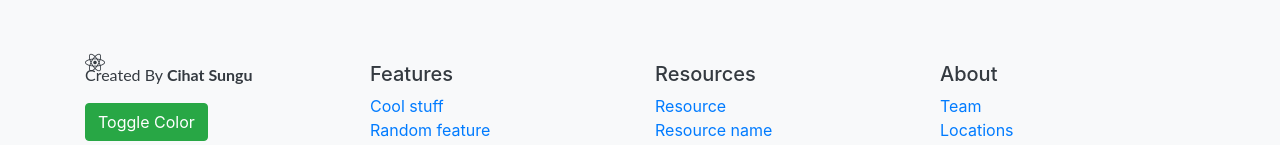
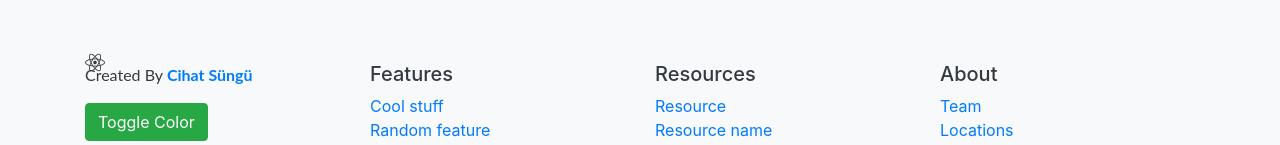
Before and after one commit to devcihat/react-dark-mode, a React (Create React App) app: page /Contact in a window 1280 px wide. Shown: the part 1053-1198 px from the top of the page. Built offline with nearby package versions, Linux system fonts and the light colour scheme.

Commit message:
1 commit

```diff
--- a/src/components/Footer.jsx
+++ b/src/components/Footer.jsx
@@ -13,7 +13,16 @@ function Footer(props) {
           <div className="col-12 col-md">
             <i className="fab fa-react fa-lg" />
             <p>
-              Created By<b> Cihat Sungu</b>
+              Created By
+              <b>
+                {" "}
+                <a
+                  className=""
+                  href="https://github.com/devcihat"
+                >
+                  Cihat Süngü
+                </a>
+              </b>
             </p>
             <button className={`mb-3 btn ${btnColor}`} onClick={themeHandler}>
               Toggle Color
```
